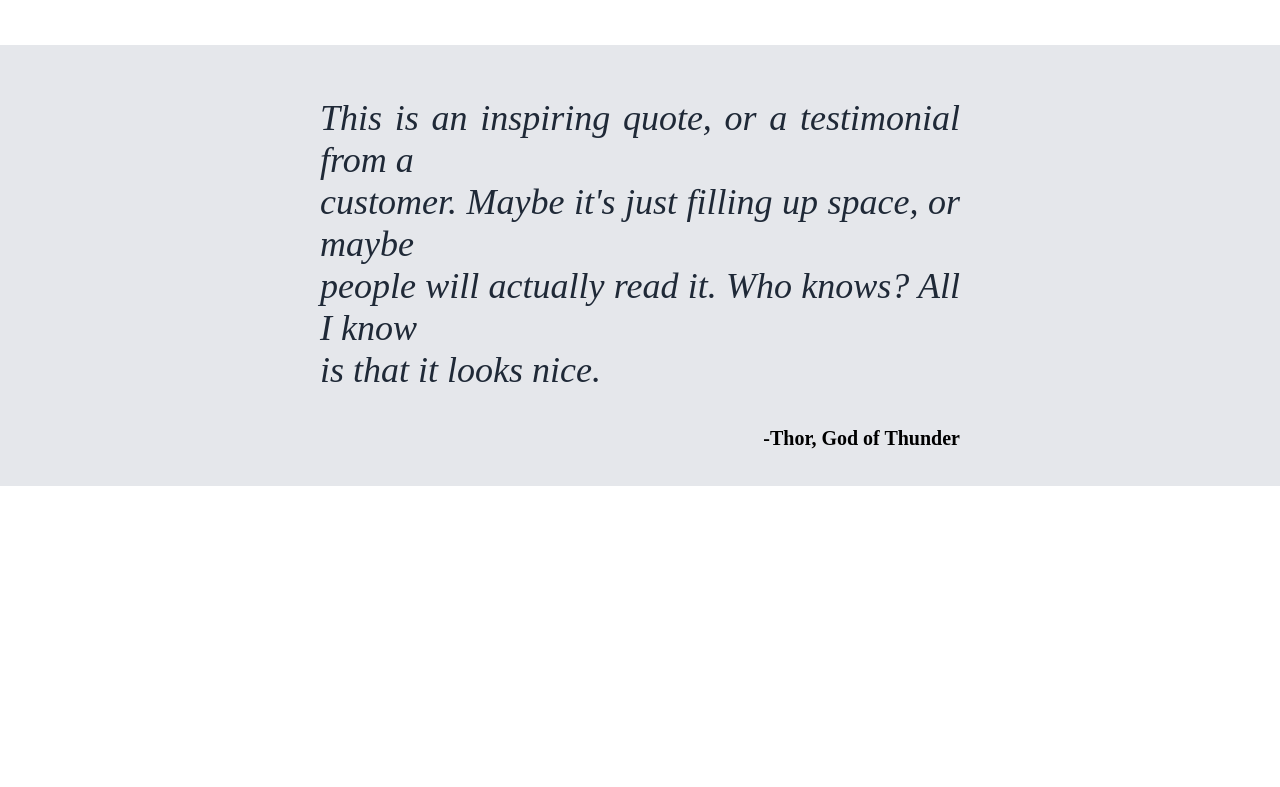
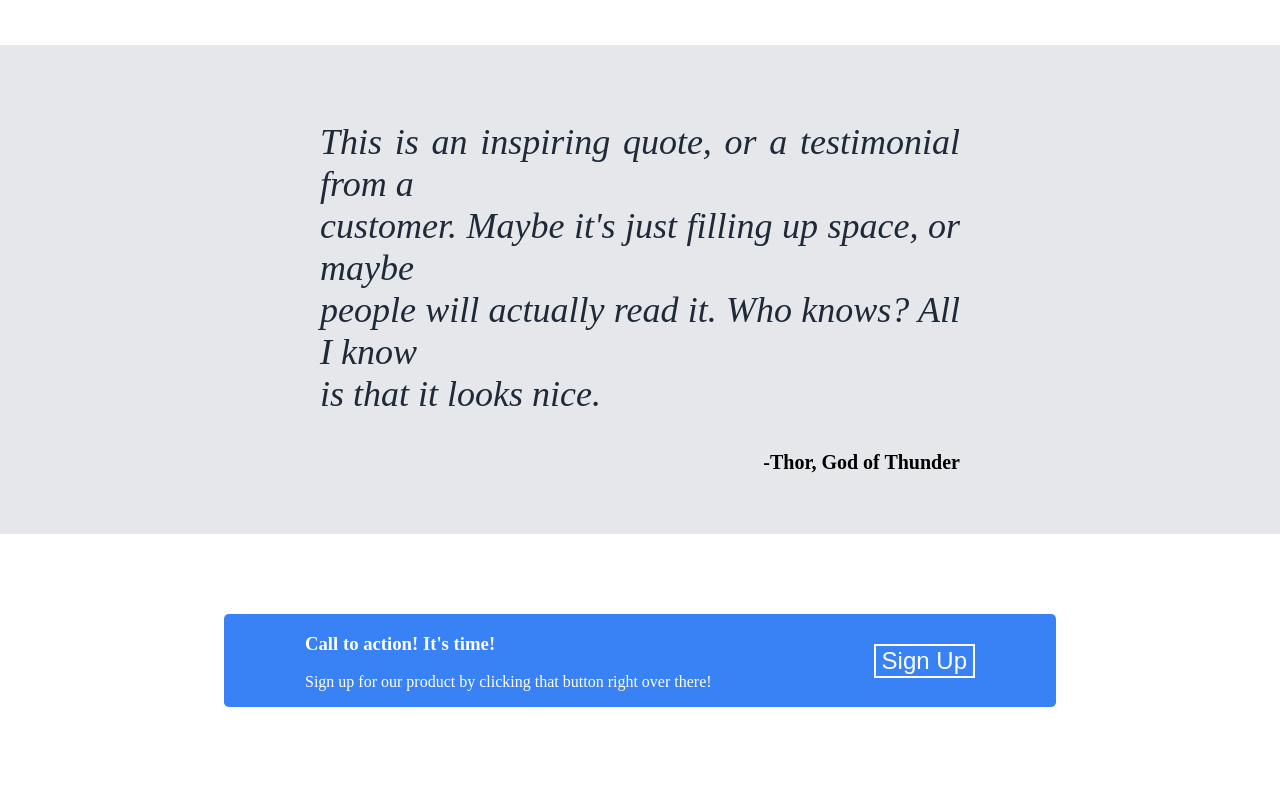
Before and after one commit to shammy0923/odin-landing-page, a plain HTML site: page index.html in a window 1280 px wide. Shown: the part 1016-1803 px from the top of the page. Before the commit the page ends 1502 px from the top, so only its background shows below. Drawn offline with Linux system fonts and the light colour scheme.

Commit message:
Call to Action section added

```diff
--- a/index.html
+++ b/index.html
@@ -71,7 +71,19 @@
             </div>
         </div>
 
-
+        <div class="call-to-action">
+            <div class="sign-up-container">
+                <div class="sign-up-content">
+                    <div class="left-sign-up">
+                        <h3>Call to action! It's time!</h3>
+                        <p>Sign up for our product by clicking that button right over there!</p>
+                    </div>
+                    <div class="right-sign-up">
+                        <input class="sign-up-btn" type="button" value="Sign Up">
+                    </div>
+                </div>
+            </div>
+        </div>
     </body>
 
 
--- a/style.css
+++ b/style.css
@@ -81,8 +81,8 @@ ul {
 }
 
 .quote {
-    padding-top: 1rem;
-    padding-bottom: 1rem;
+    padding-top: 2.5rem;
+    padding-bottom: 2.5rem;
     background-color: #E5E7EB;
 }
 
@@ -103,3 +103,32 @@ ul {
     text-align: right;
     font-size: 20px;
 }
+
+.call-to-action {
+    background-color: white;
+    padding-top: 5rem;
+    padding-bottom: 5rem;
+}
+
+.sign-up-container {
+    background-color: #3882F6;
+    color: white;
+    width: 65%;
+    margin-right: auto;
+    margin-left: auto;
+    border-radius: .3rem;
+}
+
+.sign-up-content {
+    display: flex;
+    justify-content: space-around;
+    align-items: center;
+}
+
+.sign-up-btn {
+    font-size: 1.5rem;
+    background-color: #3882F6;
+    border-color: white;
+    border-style: solid;
+    color: white;
+}
```
